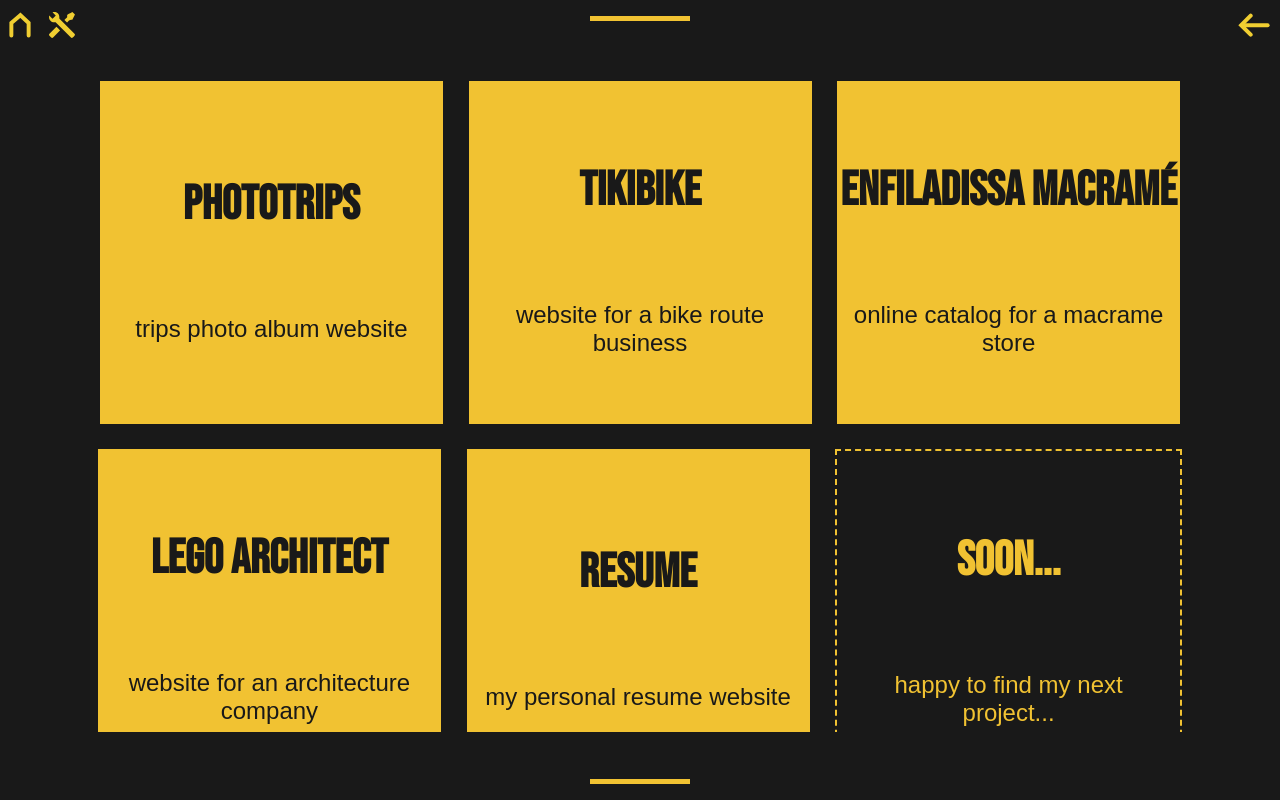
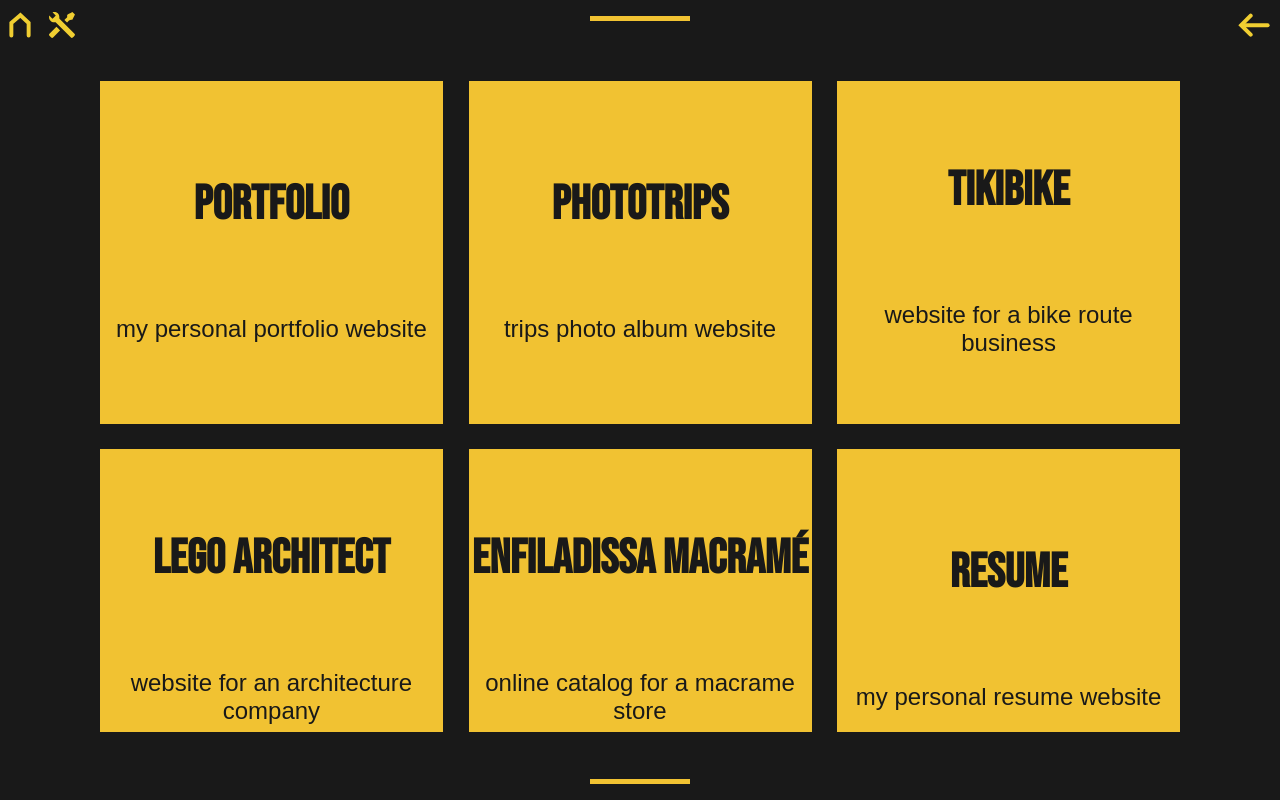
Before and after one commit to MAlexGG/portfolio, a React (Create React App) app: page /professional-projects in a window 1280 px wide. Built offline with nearby package versions, Linux system fonts and the light colour scheme; a web font is replaced by a local one.

Commit message:
add reverse() in iteration to read the json projects files bottom to top

```diff
--- a/src/assets/data/pedagogical.json
+++ b/src/assets/data/pedagogical.json
@@ -2,16 +2,46 @@
     "projects" : [
         {
             "id": "1",
-            "title": "Hangar Rebelde",
-            "subtitle": "e-commerce for a Comic Store",
-            "description": "Application created to meet the growing sales demand of a store located in Oviedo - Spain, which saw its sales increase significantly during the pandemic. Thus arose the need to create a solid and scalable application, initially to cover its online store functionality and in the future to complement the other online services that Hangar Rebelde offers. MVC architecture and technologies used were PHP 7.4, Laravel 8.0, Auth, Blade, Bootstrap, Sass, Stripe (API), MySql, PHPUnit for TDD and unit test.",
-            "team": "Gabriela Baquerizo, María Alexandra Galarza, Cris Mouta, Jose Miguel Quesada, David Sánchez, Snezhanna Stefanova.",
-            "prototype": "https://www.figma.com/proto/xvwk16vqDaWrIrgtkWhHly/FactoriaF5-850h-HangarRebelde?node-id=1%3A527&scaling=min-zoom&page-id=0%3A1&starting-point-node-id=1%3A527",
-            "website": "",
-            "repository": "https://github.com/MAlexGG/HangarRebelde"
+            "title": "Klik",
+            "subtitle": "klik group landing page",
+            "description": "This is an static website design only for desktop, it's not responsive, as an introduction to our team and our state of mind, the goal is to learn how to use html5 and css3 without any javascript function. We look for a simple and elegant design made in figma based on a template.",
+            "team": "Sergio Corcuera, María Alexandra Galarza, Berta López, Gabriela Piñeiro, Joan Recordà",
+            "prototype": "https://www.figma.com/proto/oF58S3ZaMh4VMisPHXeyW7/FactoriaF5-850h-LandingPageKlik?node-id=2%3A3&scaling=scale-down-width&page-id=0%3A1",
+            "website": "https://malexgg.github.io/Practica-KLIK/",
+            "repository": "https://github.com/MAlexGG/Practica-KLIK.git"
         },
         {
             "id": "2",
+            "title": "Sombrerería Mil",
+            "subtitle": "online catalog for a hat store",
+            "description": "This is an static web page, a catalogue that sells hats for both women and men, it's for a traditional and antique store in Barcelona, it's responsive and made with html5, css3 and javascript. The page it's not finished and the responsive is missing, only works well in devices of 375 x 812 pixels.",
+            "team": "Sergio Corcuera, María Alexandra Galarza, Berta López, Gabriela Piñeiro, Joan Recordà",
+            "prototype": "https://www.figma.com/proto/HbhS51FFagdoIjPCwCjjxj/FactoriaF5-850h-SombrereriaMil?node-id=1%3A187&scaling=scale-down&page-id=0%3A1&starting-point-node-id=1%3A187&show-proto-sidebar=1",
+            "website": "https://malexgg.github.io/sombrereriamil/",
+            "repository": "https://github.com/MAlexGG/sombrereriamil"
+        },
+        {
+            "id": "3",
+            "title": "Wheel of Doom",
+            "subtitle": "randomly system of selecting sacrifices app",
+            "description": "The goal of the Wheel of Doom is to create a fair and random sacrifice selection system for coders, like a videogame, it's intented to kill players. It's responsive and made with html5, css3 and with a minimum of 4 functions of javascript including audio and animation.",
+            "team": "Sergio Corcuera, María Alexandra Galarza, Berta López, Gabriela Piñeiro, Joan Recordà",
+            "prototype": "https://www.figma.com/proto/k3C6QkmAHgly4No7TyEkQL/FactoriaF5-850H-WheelOfDoom?node-id=2%3A2&scaling=scale-down&page-id=0%3A1&starting-point-node-id=2%3A2&show-proto-sidebar=1",
+            "website": "",
+            "repository": "https://github.com/MAlexGG/Wheel-of-Doom"
+        },
+        {
+            "id": "4",
+            "title": "Agorax Events",
+            "subtitle": "online events management app",
+            "description": "This app has been created to manage online events such as workshops, masterclasses or webinars. Users can view the description of an event, sign up and unsubscribe. They can also see the list of events they have signed up for. The administrator has the tools to manage the events, he/she can create, edit and delete them as well as being saved in a history page. MVC architecture and technologies used were PHP 7.4, Laravel 8.0, Auth, Blade, Bootstrap, MySql.",
+            "team": "Leah Calafell, María Alexandra Galarza, Martín Madridejos, Armando Mago, Snezhanna Stefanova",
+            "prototype": "https://www.figma.com/proto/pmLKbqGzobp7nxh1Ni4nQf/FactoriaF5-850h-AgoraxDev?node-id=1%3A483&scaling=scale-down&page-id=0%3A1&starting-point-node-id=1%3A483&show-proto-sidebar=1",
+            "website": "http://agoraxmeets.herokuapp.com/",
+            "repository": "https://github.com/MAlexGG/AgoraxDEV"
+        },
+        {
+            "id": "5",
             "title": "KlikShare",
             "subtitle": "everything donation app",
             "description": "This is an app for donation, it works like an e-commerce but with the difference that it doesn't have a payment gateway. People can donate any kind of articles but at the same time can reserve articles that wants to receive. The user wins klikcoins for the donations they make, and can be accumulative, and they can exchange for rewards. This app has two repositories, the front-end repository that it's this one and the second one that it's the back-end repository that it's in this link https://github.com/MAlexGG/KLikShareBACK. It´s not deployed and the front consumes the back by API's using token to be able to validate users. MVC architecture and technologies used were PHP 7.4, Laravel 8.0, MySql, Bootstrap, Vue.js",
@@ -21,44 +51,14 @@
             "repository": "https://github.com/MAlexGG/KlikShareFront"
         },
         {
-            "id": "3",
-            "title": "Agorax Events",
-            "subtitle": "online events management app",
-            "description": "This app has been created to manage online events such as workshops, masterclasses or webinars. Users can view the description of an event, sign up and unsubscribe. They can also see the list of events they have signed up for. The administrator has the tools to manage the events, he/she can create, edit and delete them as well as being saved in a history page. MVC architecture and technologies used were PHP 7.4, Laravel 8.0, Auth, Blade, Bootstrap, MySql.",
-            "team": "Leah Calafell, María Alexandra Galarza, Martín Madridejos, Armando Mago, Snezhanna Stefanova",
-            "prototype": "https://www.figma.com/proto/pmLKbqGzobp7nxh1Ni4nQf/FactoriaF5-850h-AgoraxDev?node-id=1%3A483&scaling=scale-down&page-id=0%3A1&starting-point-node-id=1%3A483&show-proto-sidebar=1",
-            "website": "http://agoraxmeets.herokuapp.com/",
-            "repository": "https://github.com/MAlexGG/AgoraxDEV"
-        },
-        {
-            "id": "4",
-            "title": "Wheel of Doom",
-            "subtitle": "randomly system of selecting sacrifices app",
-            "description": "The goal of the Wheel of Doom is to create a fair and random sacrifice selection system for coders, like a videogame, it's intented to kill players. It's responsive and made with html5, css3 and with a minimum of 4 functions of javascript including audio and animation.",
-            "team": "Sergio Corcuera, María Alexandra Galarza, Berta López, Gabriela Piñeiro, Joan Recordà",
-            "prototype": "https://www.figma.com/proto/k3C6QkmAHgly4No7TyEkQL/FactoriaF5-850H-WheelOfDoom?node-id=2%3A2&scaling=scale-down&page-id=0%3A1&starting-point-node-id=2%3A2&show-proto-sidebar=1",
+            "id": "6",
+            "title": "Hangar Rebelde",
+            "subtitle": "e-commerce for a Comic Store",
+            "description": "Application created to meet the growing sales demand of a store located in Oviedo - Spain, which saw its sales increase significantly during the pandemic. Thus arose the need to create a solid and scalable application, initially to cover its online store functionality and in the future to complement the other online services that Hangar Rebelde offers. MVC architecture and technologies used were PHP 7.4, Laravel 8.0, Auth, Blade, Bootstrap, Sass, Stripe (API), MySql, PHPUnit for TDD and unit test.",
+            "team": "Gabriela Baquerizo, María Alexandra Galarza, Cris Mouta, Jose Miguel Quesada, David Sánchez, Snezhanna Stefanova.",
+            "prototype": "https://www.figma.com/proto/xvwk16vqDaWrIrgtkWhHly/FactoriaF5-850h-HangarRebelde?node-id=1%3A527&scaling=min-zoom&page-id=0%3A1&starting-point-node-id=1%3A527",
             "website": "",
-            "repository": "https://github.com/MAlexGG/Wheel-of-Doom"
-        },
-        {
-            "id": "5",
-            "title": "Sombrerería Mil",
-            "subtitle": "online catalog for a hat store",
-            "description": "This is an static web page, a catalogue that sells hats for both women and men, it's for a traditional and antique store in Barcelona, it's responsive and made with html5, css3 and javascript. The page it's not finished and the responsive is missing, only works well in devices of 375 x 812 pixels.",
-            "team": "Sergio Corcuera, María Alexandra Galarza, Berta López, Gabriela Piñeiro, Joan Recordà",
-            "prototype": "https://www.figma.com/proto/HbhS51FFagdoIjPCwCjjxj/FactoriaF5-850h-SombrereriaMil?node-id=1%3A187&scaling=scale-down&page-id=0%3A1&starting-point-node-id=1%3A187&show-proto-sidebar=1",
-            "website": "https://malexgg.github.io/sombrereriamil/",
-            "repository": "https://github.com/MAlexGG/sombrereriamil"
-        },
-        {
-            "id": "6",
-            "title": "Klik",
-            "subtitle": "klik group landing page",
-            "description": "This is an static website design only for desktop, it's not responsive, as an introduction to our team and our state of mind, the goal is to learn how to use html5 and css3 without any javascript function. We look for a simple and elegant design made in figma based on a template.",
-            "team": "Sergio Corcuera, María Alexandra Galarza, Berta López, Gabriela Piñeiro, Joan Recordà",
-            "prototype": "https://www.figma.com/proto/oF58S3ZaMh4VMisPHXeyW7/FactoriaF5-850h-LandingPageKlik?node-id=2%3A3&scaling=scale-down-width&page-id=0%3A1",
-            "website": "https://malexgg.github.io/Practica-KLIK/",
-            "repository": "https://github.com/MAlexGG/Practica-KLIK.git"
+            "repository": "https://github.com/MAlexGG/HangarRebelde"
         }
     ]
 }
--- a/src/assets/data/professional.json
+++ b/src/assets/data/professional.json
@@ -2,52 +2,62 @@
     "projects" : [
         {
             "id": "1",
-            "title": "PhotoTrips",
-            "subtitle": "trips photo album website ",
+            "title": "Resume",
+            "subtitle": "my personal resume website",
             "description": "lorem ipsum ............",
-            "team": "",
+            "team": "María Alexandra Galarza",
             "prototype": "",
             "website": "",
-            "repository": "https://github.com/MAlexGG/HangarRebelde"
+            "repository": ""
         },
         {
             "id": "2",
+            "title": "Enfiladissa Macramé",
+            "subtitle": "online catalog for a macrame store",
+            "description": "lorem ipsum ............",
+            "team": "María Alexandra Galarza",
+            "prototype": "",
+            "website": "",
+            "repository": ""
+        },
+        {
+            "id": "3",
+            "title": "Lego Architect",
+            "subtitle": "website for an architecture company",
+            "description": "lorem ipsum ............",
+            "team": "María Alexandra Galarza",
+            "prototype": "",
+            "website": "",
+            "repository": ""
+        },
+        {
+            "id": "4",
             "title": "Tikibike",
             "subtitle": "website for a bike route business",
             "description": "lorem ipsum ............",
-            "team": "",
-            "prototype": "https://www.figma.com/proto/QcXFM3hvVnPWc5zngTmgTp/ComixSix?node-id=0%3A1",
-            "website": "https://www.google.com",
-            "repository": "https://github.com/MAlexGG/HangarRebelde"
-        },
-        {
-            "id": "3",
-            "title": "Enfiladissa Macramé",
-            "subtitle": "online catalog for a macrame store",
-            "description": "lorem ipsum ............",
-            "team": "",
+            "team": "Sergio Corcuera, María Alexandra Galarza",
             "prototype": "",
-            "website": "https://www.google.com",
-            "repository": "https://github.com/MAlexGG/HangarRebelde"
-        },
-        {
-            "id": "4",
-            "title": "Lego Architect",
-            "subtitle": "website for an architecture company",
-            "description": "lorem ipsum ............",
-            "team": "",
-            "prototype": "https://www.figma.com/proto/QcXFM3hvVnPWc5zngTmgTp/ComixSix?node-id=0%3A1",
-            "website": "https://www.google.com",
+            "website": "",
             "repository": ""
         },
         {
             "id": "5",
-            "title": "Resume",
-            "subtitle": "my personal resume website",
+            "title": "PhotoTrips",
+            "subtitle": "trips photo album website",
             "description": "lorem ipsum ............",
-            "team": "",
-            "prototype": "https://www.figma.com/proto/QcXFM3hvVnPWc5zngTmgTp/ComixSix?node-id=0%3A1",
-            "website": "https://www.google.com",
+            "team": "María Alexandra Galarza",
+            "prototype": "",
+            "website": "",
+            "repository": ""
+        },
+        {
+            "id": "6",
+            "title": "Portfolio",
+            "subtitle": "my personal portfolio website",
+            "description": "lorem ipsum ............",
+            "team": "María Alexandra Galarza",
+            "prototype": "",
+            "website": "",
             "repository": ""
         }
     ]
--- a/src/components/cards.js
+++ b/src/components/cards.js
@@ -8,7 +8,7 @@ class Cards extends Component{
             <div className="ct-cards">
                 {this.props.data.projects.map((card, index) => (
                     <Card key={index} title={card.title} subtitle={card.subtitle} description={card.description} prototype={card.prototype}   website={card.website} repository={card.repository} index={index}></Card>
-                ))}
+                )).reverse()}
                 <EmptyCard/>
             </div>
         );
```
Also changed, not shown: 1 other file (tests, documents, lock files or other folders).
